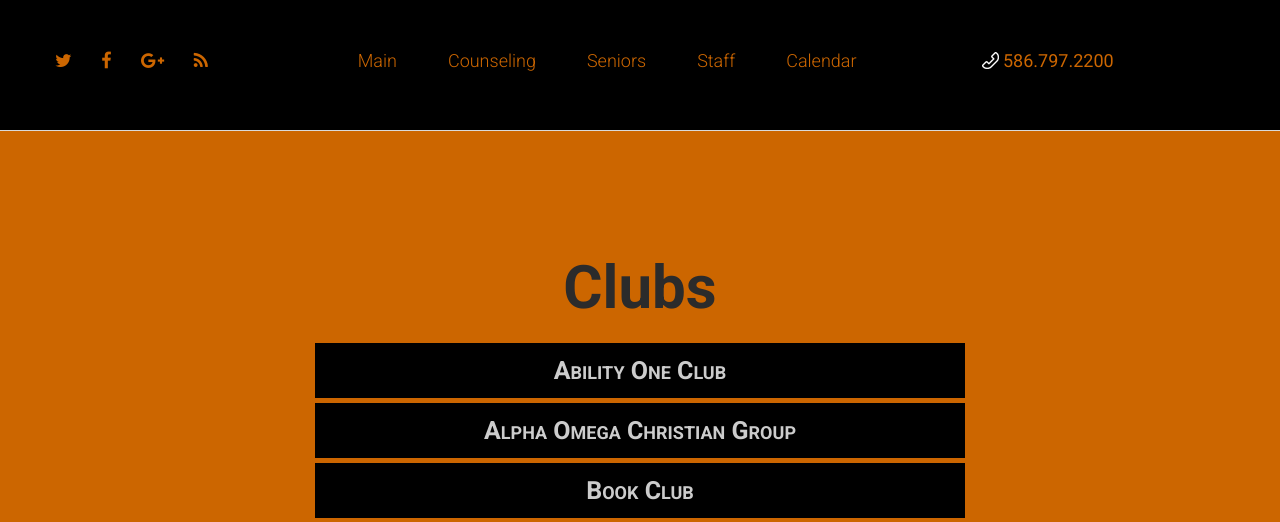
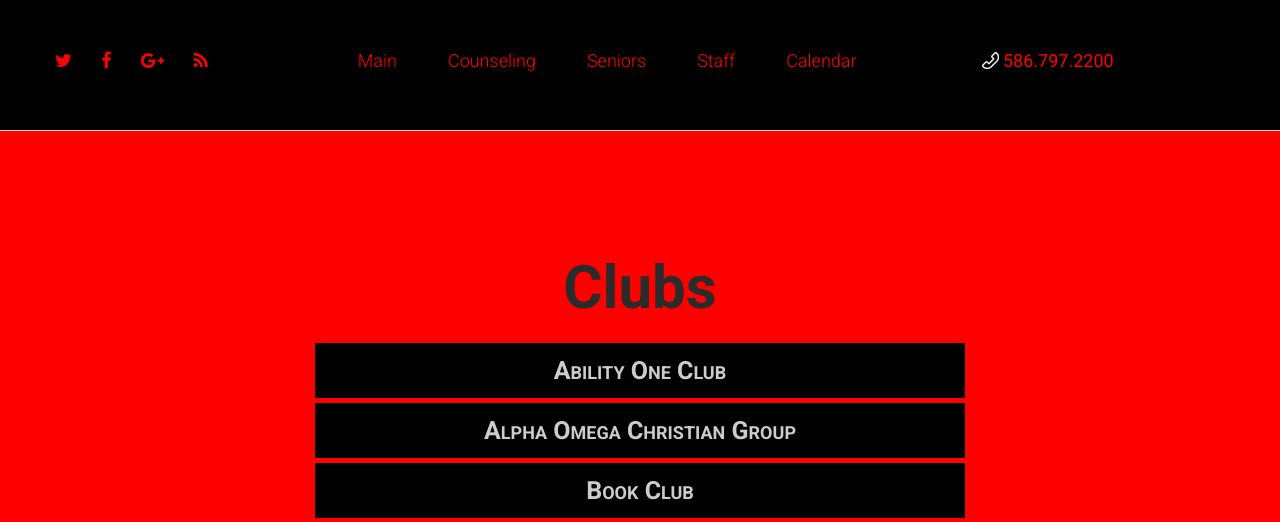
Before and after one commit to Gamefreek77/gamefreek77.github.io, a plain HTML site: page clubs.html in a window 1280 px wide. Shown: the part 233-755 px from the top of the page. Drawn offline with Linux system fonts and the light colour scheme.

Commit message:
All Red Everything

```diff
--- a/css/style.css
+++ b/css/style.css
@@ -165,7 +165,7 @@ strong {
   float: left;
   margin-top: -3px; }
   .social-list a:before {
-    color: #c60;
+    color: #ff0000;
     -moz-transition: 0.3s;
     -o-transition: 0.3s;
     -webkit-transition: 0.3s;
@@ -185,7 +185,7 @@ strong {
   line-height: 31px;
   float: right; }
   .copyright a {
-    color: #c60; }
+    color: #ff0000; }
     .copyright a:hover {
       color: #2b2b2b; }
   @media (max-width: 1199px) {
@@ -627,7 +627,7 @@ nav {
   border-color: transparent transparent #fff transparent; }
 .sf-menu > li > a {
   font: 300 18px/18px "Roboto", sans-serif;
-  color: #c60; }
+  color: #ff0000; }
 .sf-menu > li.sfHover > a, .sf-menu > li > a:hover {
   color: #fff; }
 .sf-menu > li.active > a {
@@ -950,7 +950,7 @@ header {
     display: inline-block;
     font-size: 18px;
     line-height: 18px;
-    color: #c60; }
+    color: #ff0000; }
     header address:before {
       content: '';
       width: 17px;
@@ -975,7 +975,7 @@ header {
 =========================================================*/
 main {
   display: block;
-  background: #c60; }
+  background: #ff0000; }
   @media (max-width: 767px) {
     main {
       text-align: center;
```
